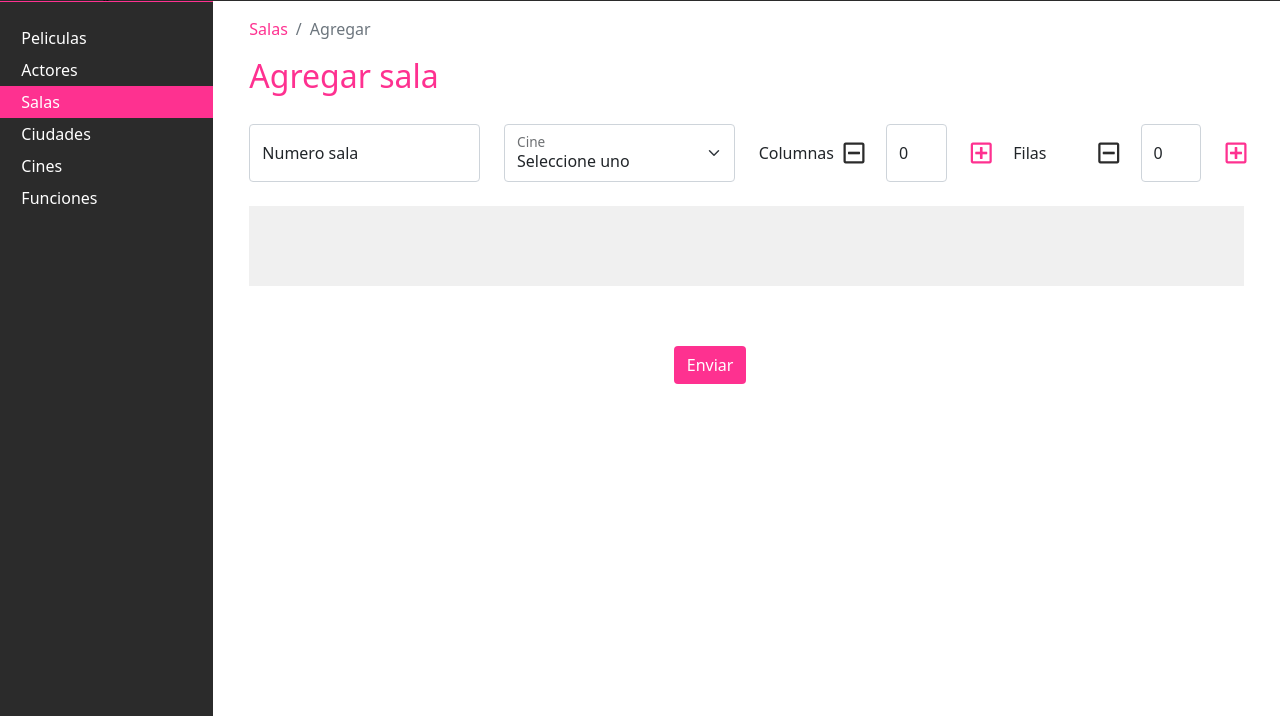
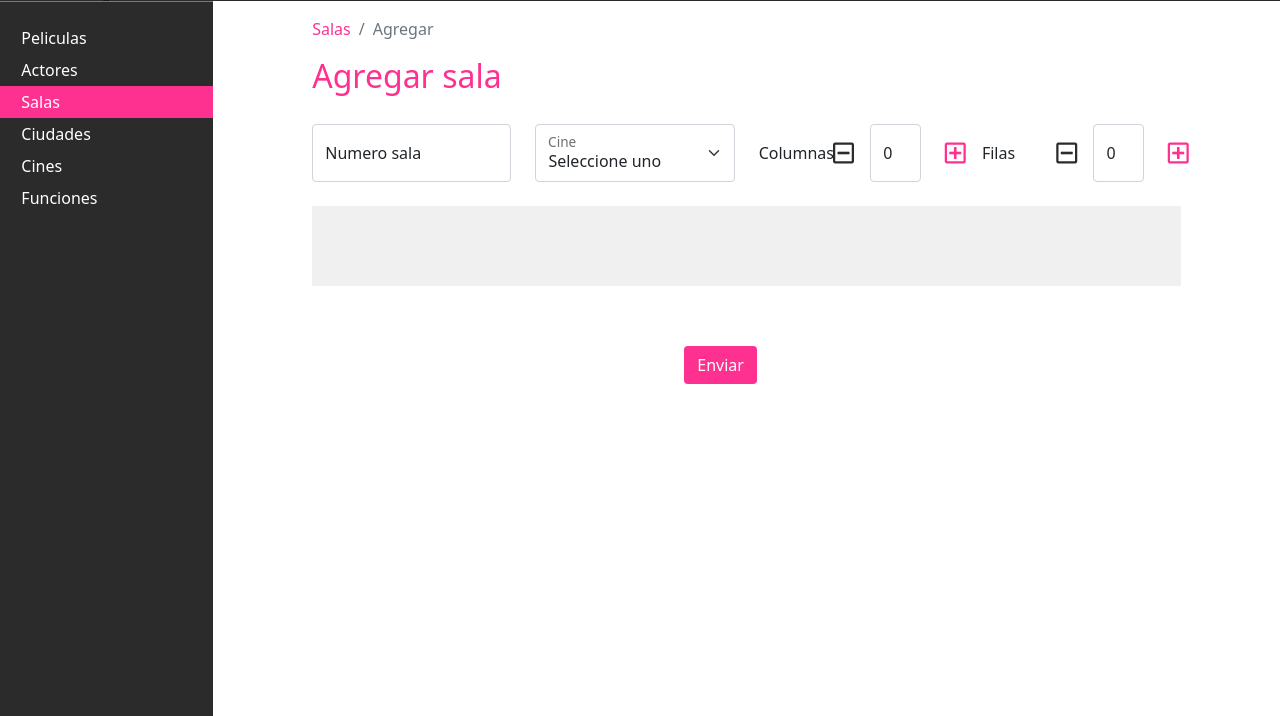
Before and after one commit to BryantOrtega10/ProyectoFinalModelos, a Flask app: page /sala/agregar in a window 1280 px wide. Shown: the part 84-800 px from the top of the page. Run offline with Flask 2, Linux system fonts and the light colour scheme; the visitor is signed in with stand-in values (Sample User, id 1); data comes from the database, SQL or seed files in the repository; data that the repository does not hold is empty.

Commit message:
Arreglo estetico salas

```diff
--- a/app/static/css/style.css
+++ b/app/static/css/style.css
@@ -393,3 +393,9 @@ div#grilla>div.celda.vacia {
     border-color: transparent;
     user-select: none;
 }
+
+
+.container_sala {
+    max-width: calc(100% - 16.66666667%);
+    margin: auto;
+}
--- a/app/templates/salas/agregar.html
+++ b/app/templates/salas/agregar.html
@@ -4,7 +4,7 @@
     {{ super() }}
 {% endblock %}
 {% block contenido %}
-    <div class="container">
+    <div class="container_sala">
         <div class="row">
             <div class="col-12">
                 <nav aria-label="breadcrumb">
--- a/app/templates/salas/modificar.html
+++ b/app/templates/salas/modificar.html
@@ -4,7 +4,7 @@
     {{ super() }}
 {% endblock %}
 {% block contenido %}
-    <div class="container">
+    <div class="container_sala">
         <div class="row">
             <div class="col-12">
                 <nav aria-label="breadcrumb">
```
